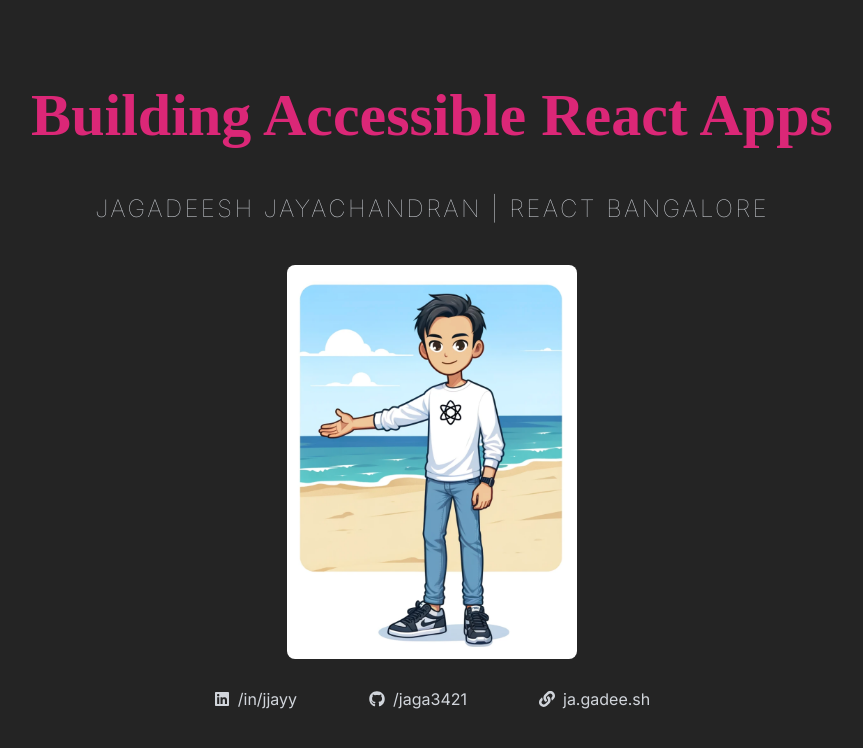
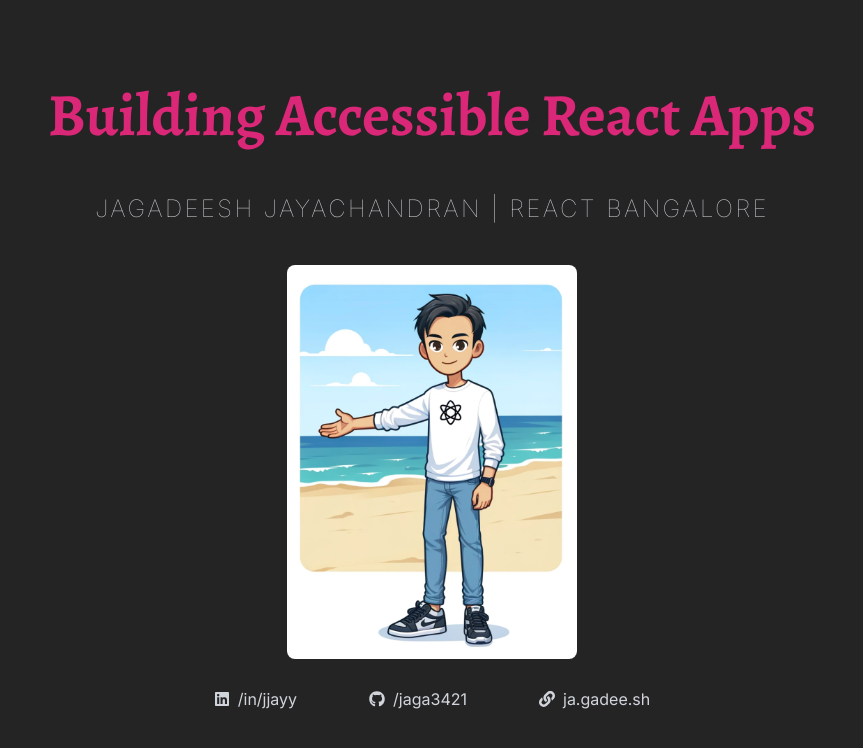
Before and after one commit to jaga3421/react-meetup, a Next.js app: page / in a window 1280 px wide. Shown: the top 748 px of the page, without its empty margins (208-1071 px from the left). Built offline with nearby package versions, Linux system fonts and the light colour scheme.

Commit message:
gitignore, css move import to top

```diff
--- a/app/globals.css
+++ b/app/globals.css
@@ -1,20 +1,8 @@
+@import url('https://fonts.googleapis.com/css2?family=Alegreya:wght@400;700&display=swap');
 @tailwind base;
 @tailwind components;
 @tailwind utilities;
 
-:root {
-  --foreground-rgb: 0, 0, 0;
-  --background-start-rgb: 214, 219, 220;
-  --background-end-rgb: 255, 255, 255;
-}
-
-@media (prefers-color-scheme: dark) {
-  :root {
-    --foreground-rgb: 255, 255, 255;
-    --background-start-rgb: 0, 0, 0;
-    --background-end-rgb: 0, 0, 0;
-  }
-}
 
 body {
   color: rgb(var(--foreground-rgb));
@@ -27,11 +15,8 @@
 }
 
 
-@import url('https://fonts.googleapis.com/css2?family=Alegreya:wght@400;700&family=Open+Sans:wght@400;700&display=swap');
 
-body {
-  font-family: 'Open Sans', sans-serif;
-}
+
 
 h1, h2 {
   font-family: 'Alegreya', serif;
```
Also changed, not shown: 1 other file (tests, documents, lock files or other folders).
